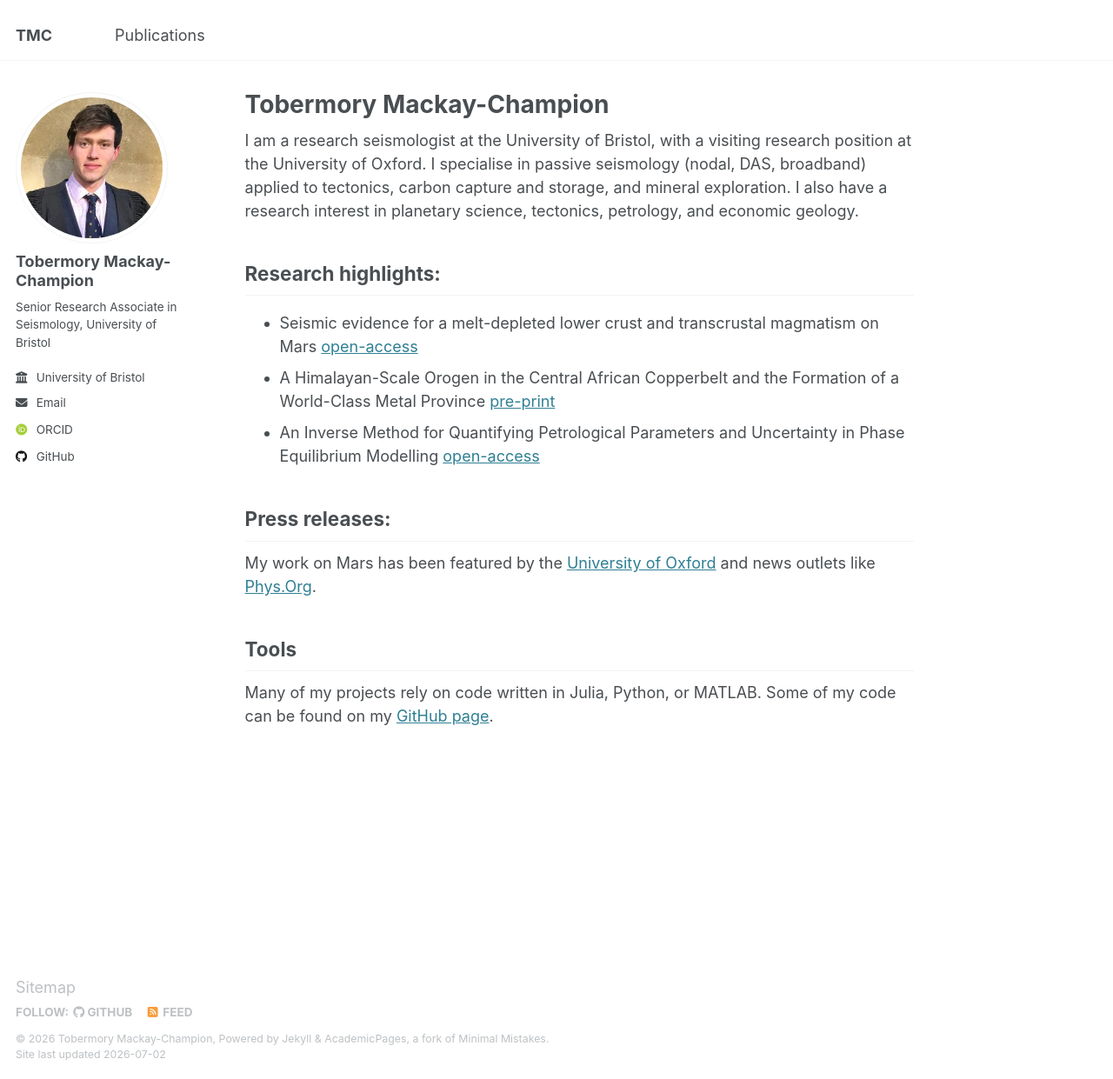
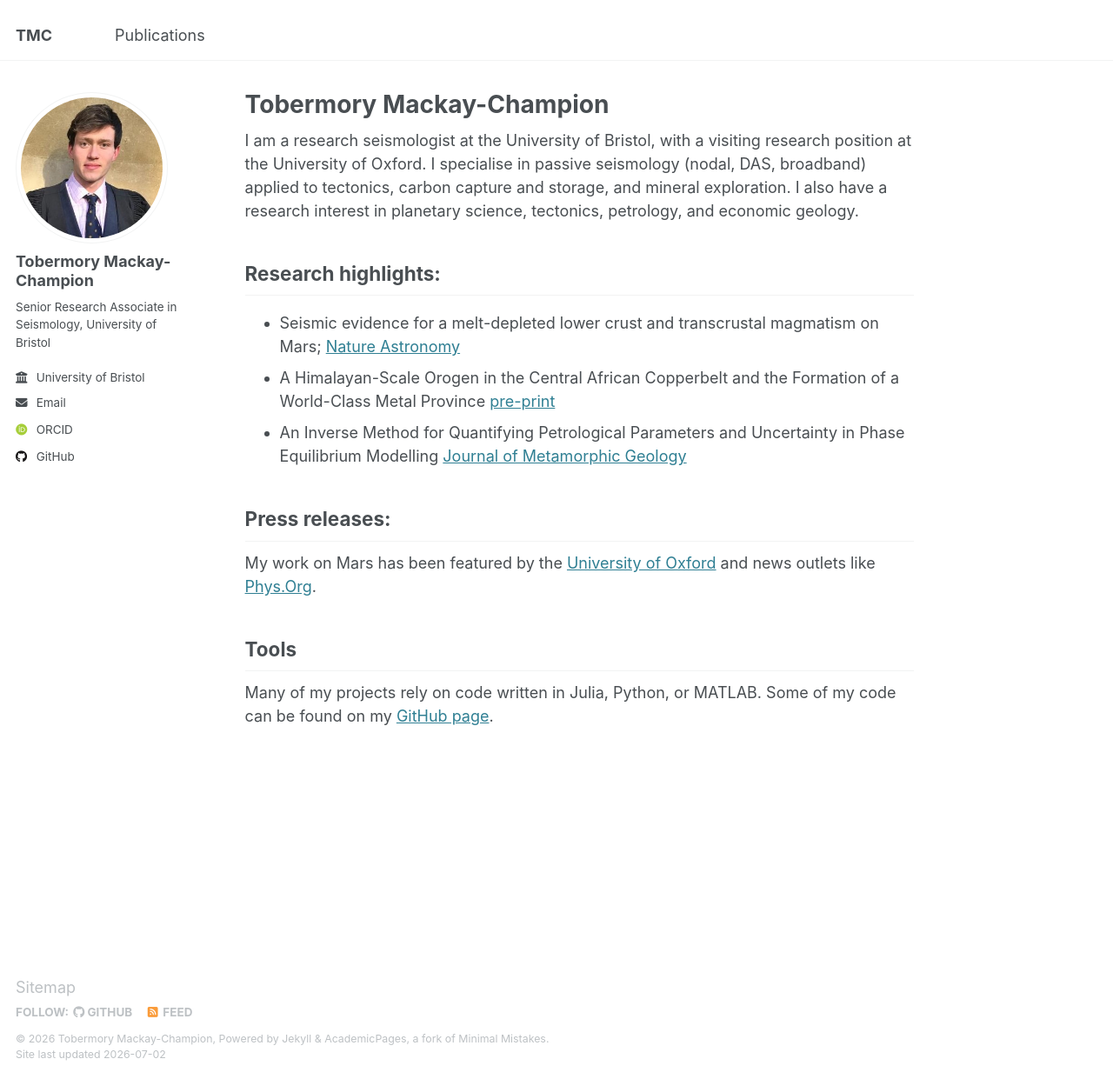
Before and after one commit to TMackay-Champion/TMackay-Champion.github.io, a Jekyll site: the page built from _pages/about.md, in a window 1280 px wide and 1241 px high. Shown: the whole window at 87% size. Built offline with Jekyll 4.4.1, drawn with Linux system fonts in a browser that asks for light colours; some web fonts are replaced.

Commit message:
Update research highlights with publication details

```diff
--- a/_pages/about.md
+++ b/_pages/about.md
@@ -10,9 +10,9 @@ redirect_from:
 I am a research seismologist at the University of Bristol, with a visiting research position at the University of Oxford. I specialise in passive seismology (nodal, DAS, broadband) applied to tectonics, carbon capture and storage, and mineral exploration. I also have a research interest in planetary science, tectonics, petrology, and economic geology.
 
 ## Research highlights:
-- Seismic evidence for a melt-depleted lower crust and transcrustal magmatism on Mars [open-access](https://www.nature.com/articles/s41550-026-02907-5)
+- Seismic evidence for a melt-depleted lower crust and transcrustal magmatism on Mars; [Nature Astronomy](https://www.nature.com/articles/s41550-026-02907-5)
 - A Himalayan-Scale Orogen in the Central African Copperbelt and the Formation of a World-Class Metal Province [pre-print](https://doi.org/10.31223/X5NN0V)
-- An Inverse Method for Quantifying Petrological Parameters and Uncertainty in Phase Equilibrium Modelling [open-access](https://doi.org/10.1111/jmg.70016)
+- An Inverse Method for Quantifying Petrological Parameters and Uncertainty in Phase Equilibrium Modelling [Journal of Metamorphic Geology](https://doi.org/10.1111/jmg.70016)
 
 ## Press releases:
 My work on Mars has been featured by the [University of Oxford](https://www.ox.ac.uk/news/2026-06-24-new-evidence-suggests-vast-hidden-magma-systems-inside-mars) and news outlets like [Phys.Org](https://phys.org/news/2026-06-scientists-evidence-vast-hidden-magma.html).
```
